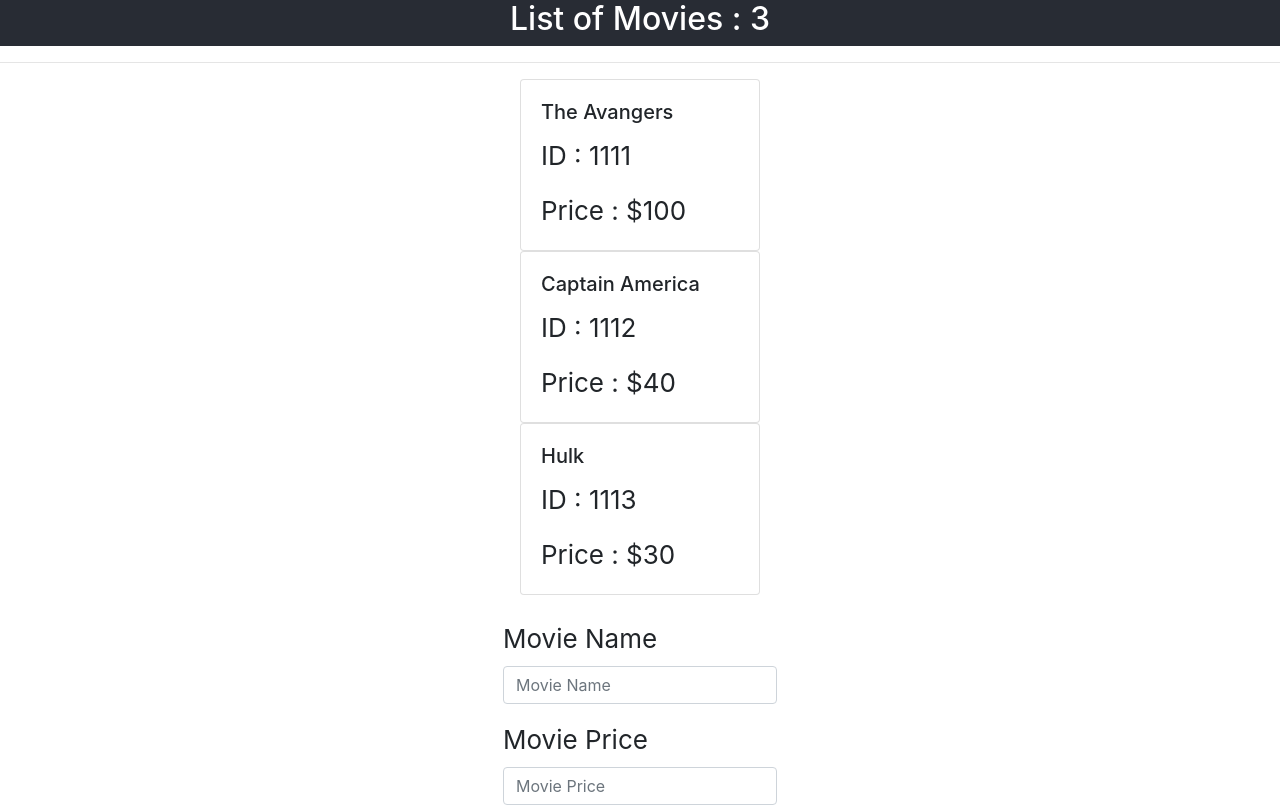
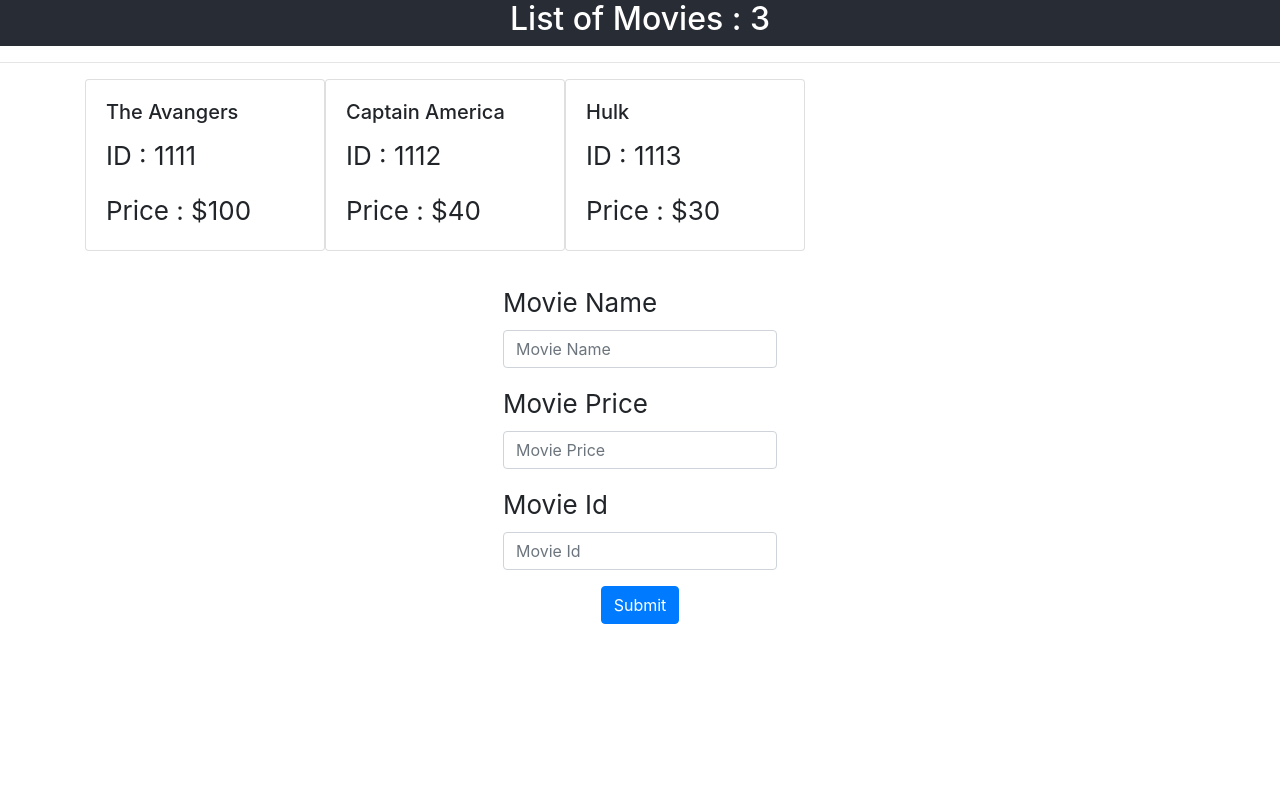
Before and after one commit to prettyTiger1022/sample-react-app, a React (Create React App) app: page / in a window 1280 px wide. Shown: the top 807 px of the page. Built offline with nearby package versions, Linux system fonts and the light colour scheme.

Commit message:
minor style fix

```diff
--- a/src/Movie.js
+++ b/src/Movie.js
@@ -5,7 +5,7 @@
 const Movie = (props) => {
   return (
     <div key={props.movie.id} className="movie">
-      <Card style={{ width: "15rem" }}>
+      <Card style={{ width: "15rem" }} className="mb-2">
         <Card.Body>
           <Card.Title> {props.movie.name} </Card.Title>
           <Card.Text>ID : {props.movie.id}</Card.Text>
--- a/src/MovieList.js
+++ b/src/MovieList.js
@@ -1,5 +1,5 @@
 import React, { useContext } from "react";
-import { Container, ListGroup } from "react-bootstrap";
+import { Container } from "react-bootstrap";
 import Movie from "./Movie";
 import { MovieContext } from "./MovieContext";
 
@@ -8,11 +8,9 @@
 
   return (
     <Container>
-      <ListGroup>
-        {movies.map((movie) => (
-          <Movie movie={movie} />
-        ))}
-      </ListGroup>
+      {movies.map((movie) => (
+        <Movie movie={movie} />
+      ))}
     </Container>
   );
 };
```
Also changed, not shown: src/AddMovie.js (+1 -8 lines).
